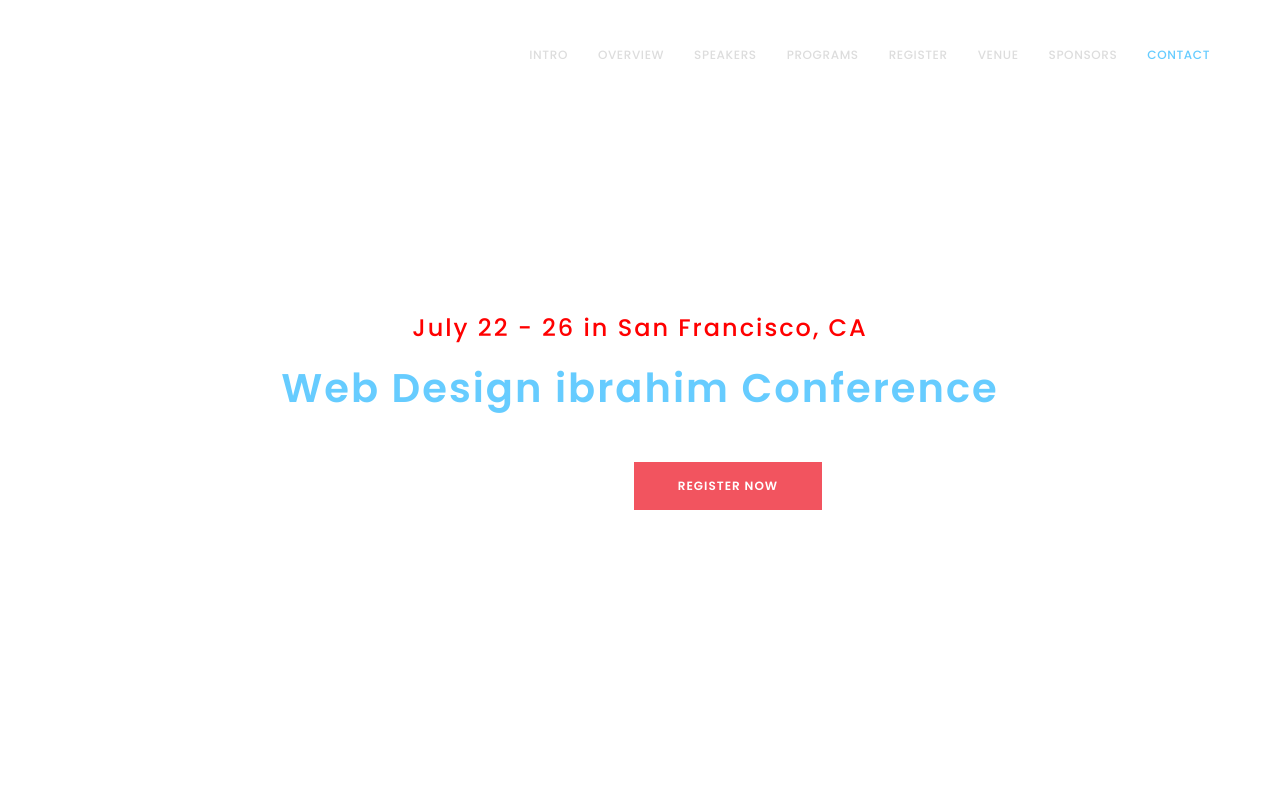
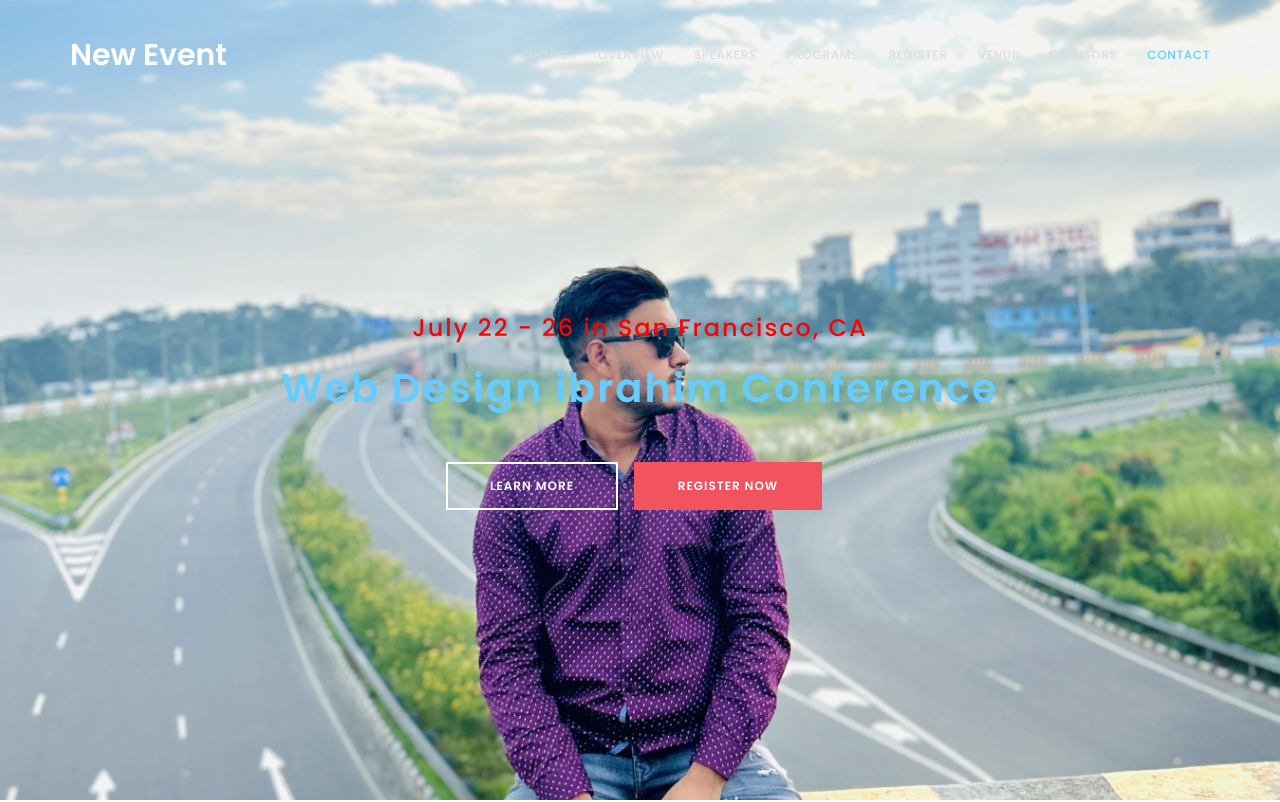
Before and after one commit to a-ibrahimwev/efty2028, a plain HTML site: page index.html in a window 1280 px wide. Shown: the top 802 px of the page. Drawn offline with Linux system fonts and the light colour scheme.

Commit message:
Update style.css

```diff
--- a/style.css
+++ b/style.css
@@ -264,7 +264,7 @@ footer {
     Intro section
 -----------------------------------------*/
 #intro {
-    background: url('../images/intro-bg.jpg');
+    background: url('intro-bg.jpg');
    background-attachment: fixed;
     background-size: contain;
     background-position: bottom;
```
